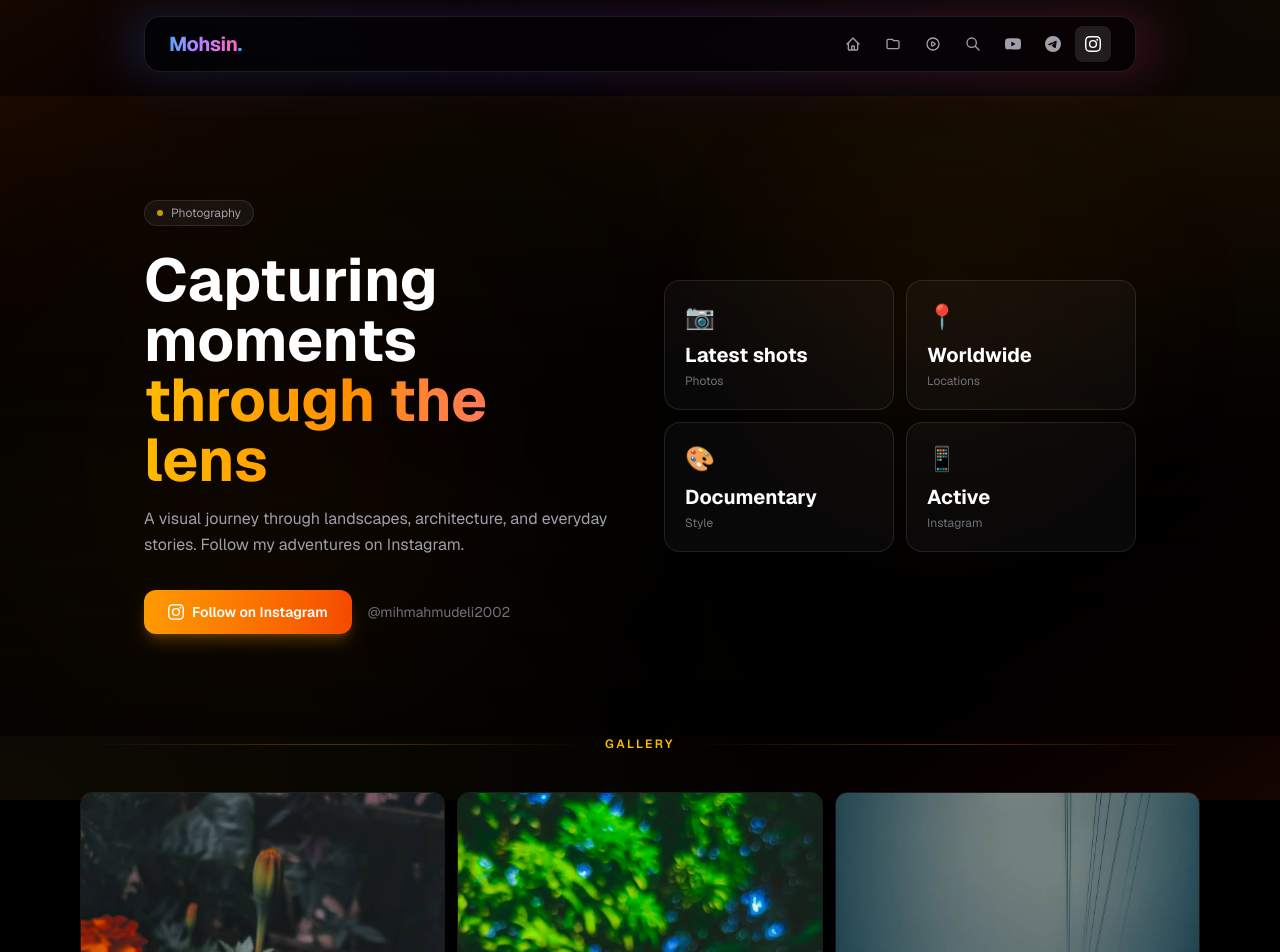
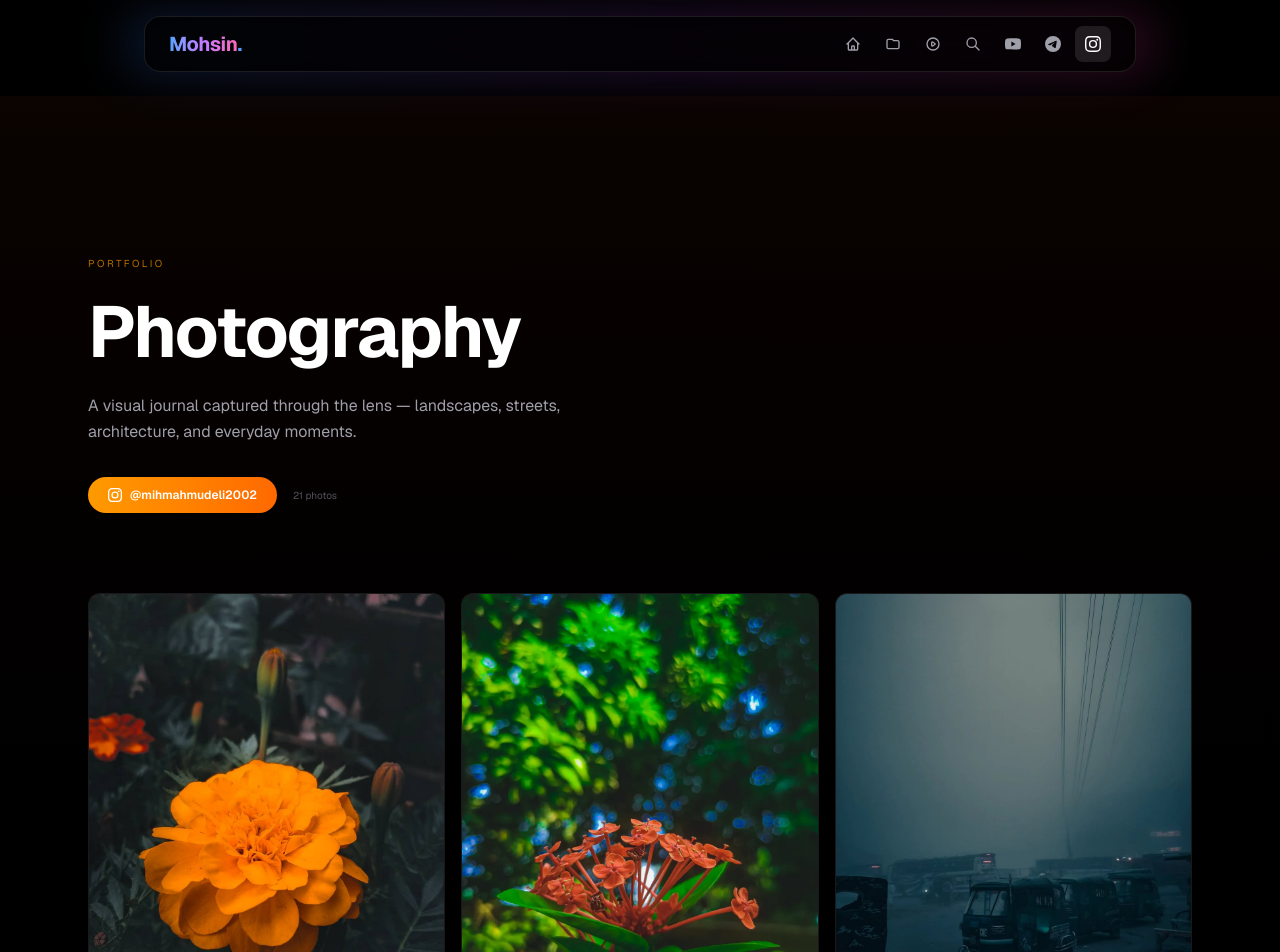
Before and after one commit to MIHMahmudEli/Mohsin-Portfolio-web, a Next.js app: page /photography in a window 1280 px wide. Shown: the top 952 px of the page. Built offline with nearby package versions, Linux system fonts and the light colour scheme.

Commit message:
Redesign photography page: clean minimal layout, elegant fade animations, full-screen lightbox

```diff
--- a/src/app/photography/page.tsx
+++ b/src/app/photography/page.tsx
@@ -1,7 +1,7 @@
 'use client';
 
-import { motion } from 'framer-motion';
-
+import { motion, AnimatePresence } from 'framer-motion';
+import { useState } from 'react';
 
 const photos = [
   'photo-1.jpg', 'photo-2.jpg', 'photo-3.jpg', 'photo-4.jpg', 'photo-5.jpg',
@@ -9,162 +9,153 @@ const photos = [
   'photo-11.jpg', 'photo-12.webp', 'photo-13.webp', 'photo-14.webp', 'photo-15.jpg',
   'photo-16.jpg', 'photo-17.jpg', 'photo-18.jpg', 'photo-19.webp', 'photo-20.jpg',
   'photo-21.jpg',
-].map((f, i) => ({ src: `/photography/${f}`, alt: `Photography ${i + 1}` }));
+].map((f, i) => ({ src: `/photography/${f}`, alt: `Photography ${i + 1}`, id: i }));
 
 const instagram = {
   handle: '@mihmahmudeli2002',
   url: 'https://www.instagram.com/mihmahmudeli2002/',
 };
 
+const ease = [0.25, 0.46, 0.45, 0.94] as const;
+
 export default function PhotographyPage() {
+  const [lightbox, setLightbox] = useState<typeof photos[0] | null>(null);
+  const idx = lightbox ? photos.findIndex(p => p.id === lightbox.id) : -1;
+
+  const open = (p: typeof photos[0]) => setLightbox(p);
+  const close = () => setLightbox(null);
+  const prev = () => idx > 0 && setLightbox(photos[idx - 1]);
+  const next = () => idx < photos.length - 1 && setLightbox(photos[idx + 1]);
+
   return (
     <>
-      <div className="fixed inset-0 bg-gradient-to-br from-amber-950/30 via-black to-orange-950/30 pointer-events-none" />
-      <div className="fixed inset-0 bg-[radial-gradient(ellipse_at_top_right,rgba(251,146,60,0.06),transparent_50%),radial-gradient(ellipse_at_bottom_left,rgba(251,191,36,0.06),transparent_50%)] pointer-events-none" />
-      <div className="relative">
-        <section className="relative min-h-[80vh] flex items-center overflow-hidden">
-          <div className="absolute inset-0 bg-gradient-to-b from-amber-500/5 via-transparent to-black/60" />
-          <div className="absolute top-20 right-48 w-72 h-72 bg-amber-500/10 rounded-full blur-[120px] animate-pulse" />
-          <div className="absolute bottom-20 left-20 w-96 h-96 bg-orange-500/8 rounded-full blur-[140px]" />
+      <div className="relative min-h-screen">
+        <div className="absolute inset-0 bg-gradient-to-b from-amber-950/15 via-black to-black pointer-events-none" />
 
-          <div className="relative z-10 max-w-5xl mx-auto px-4 w-full py-20">
-            <div className="grid lg:grid-cols-2 gap-12 items-center">
-              <motion.div initial={{ opacity: 0, x: -40 }} animate={{ opacity: 1, x: 0 }} transition={{ duration: 0.7 }}>
+        <section className="relative pt-32 pb-16 md:pt-40 md:pb-20">
+          <div className="max-w-6xl mx-auto px-6">
             <motion.div
-                  initial={{ opacity: 0, y: -10 }}
+              initial={{ opacity: 0, y: 24 }}
               animate={{ opacity: 1, y: 0 }}
-                  transition={{ delay: 0.1 }}
-                  className="inline-flex items-center gap-2 px-3 py-1 rounded-full bg-white/5 border border-white/10 text-xs text-zinc-400 mb-6"
+              transition={{ duration: 0.7, ease }}
+              className="max-w-2xl"
             >
-                  <span className="w-1.5 h-1.5 rounded-full bg-amber-400 animate-pulse" />
+              <span className="text-[10px] tracking-[0.25em] text-amber-500/70 uppercase mb-4 block">Portfolio</span>
+              <h1 className="text-5xl md:text-7xl font-bold text-white mb-4 leading-tight tracking-tight">
                 Photography
-                </motion.div>
-
-                <h1 className="text-4xl md:text-6xl font-bold text-white mb-4">
-                  Capturing moments
-                  <span className="block bg-gradient-to-r from-amber-400 via-orange-400 to-rose-400 bg-clip-text text-transparent">
-                    through the lens
-                  </span>
               </h1>
-
-                <p className="text-zinc-400 text-base max-w-xl leading-relaxed mb-8">
-                  A visual journey through landscapes, architecture, and everyday stories.
-                  Follow my adventures on Instagram.
+              <p className="text-zinc-400 text-base leading-relaxed max-w-lg">
+                A visual journal captured through the lens — landscapes, streets, architecture, and everyday moments.
               </p>
-
-                <div className="flex items-center gap-4 flex-wrap">
-                  <motion.a
-                    href={instagram.url}
-                    target="_blank"
-                    rel="noopener noreferrer"
-                    whileHover={{ scale: 1.03 }}
-                    whileTap={{ scale: 0.97 }}
-                    className="inline-flex items-center gap-2 px-6 py-3 rounded-xl bg-gradient-to-r from-amber-500 to-orange-600 hover:from-amber-400 hover:to-orange-500 text-white text-sm font-semibold transition-all shadow-lg shadow-amber-500/25"
-                  >
-                    <svg className="w-4 h-4" viewBox="0 0 24 24" fill="currentColor"><path d="M12 2.163c3.204 0 3.584.012 4.85.07 3.252.148 4.771 1.691 4.919 4.919.058 1.265.069 1.645.069 4.849 0 3.205-.012 3.584-.069 4.849-.149 3.225-1.664 4.771-4.919 4.919-1.266.058-1.644.07-4.85.07-3.204 0-3.584-.012-4.849-.07-3.26-.149-4.771-1.699-4.919-4.92-.058-1.265-.07-1.644-.07-4.849 0-3.204.013-3.583.07-4.849.149-3.227 1.664-4.771 4.919-4.919 1.266-.057 1.645-.069 4.849-.069zM12 0C8.741 0 8.333.014 7.053.072 2.695.272.273 2.69.073 7.052.014 8.333 0 8.741 0 12c0 3.259.014 3.668.072 4.948.2 4.358 2.618 6.78 6.98 6.98C8.333 23.986 8.741 24 12 24c3.259 0 3.668-.014 4.948-.072 4.354-.2 6.782-2.618 6.979-6.98.059-1.28.073-1.689.073-4.948 0-3.259-.014-3.667-.072-4.947-.196-4.354-2.617-6.78-6.979-6.98C15.668.014 15.259 0 12 0zm0 5.838a6.162 6.162 0 100 12.324 6.162 6.162 0 000-12.324zM12 16a4 4 0 110-8 4 4 0 010 8zm6.406-11.845a1.44 1.44 0 100 2.881 1.44 1.44 0 000-2.881z" /></svg>
-                    Follow on Instagram
-                  </motion.a>
-                  <span className="text-sm text-zinc-500">{instagram.handle}</span>
-                </div>
             </motion.div>
 
             <motion.div
-                initial={{ opacity: 0, x: 40 }}
-                animate={{ opacity: 1, x: 0 }}
-                transition={{ duration: 0.7, delay: 0.2 }}
-                className="relative"
+              initial={{ opacity: 0, y: 16 }}
+              animate={{ opacity: 1, y: 0 }}
+              transition={{ duration: 0.6, delay: 0.2, ease }}
+              className="flex items-center gap-4 mt-8"
             >
-                <div className="grid grid-cols-2 gap-3">
-                  {[
-                    { icon: '📷', label: 'Photos', value: 'Latest shots' },
-                    { icon: '📍', label: 'Locations', value: 'Worldwide' },
-                    { icon: '🎨', label: 'Style', value: 'Documentary' },
-                    { icon: '📱', label: 'Instagram', value: 'Active' },
-                  ].map((stat, i) => (
-                    <motion.div
-                      key={stat.label}
-                      initial={{ opacity: 0, y: 20 }}
-                      animate={{ opacity: 1, y: 0 }}
-                      transition={{ delay: 0.3 + i * 0.08 }}
-                      className="relative rounded-2xl border border-white/10 bg-white/[0.03] p-5 group hover:border-amber-500/20 transition-all overflow-hidden"
+              <a
+                href={instagram.url} target="_blank" rel="noopener noreferrer"
+                className="inline-flex items-center gap-2 px-5 py-2.5 rounded-full bg-gradient-to-r from-amber-500 to-orange-500 text-white text-xs font-semibold hover:from-amber-400 hover:to-orange-400 transition-all"
               >
-                      <div className="absolute inset-0 bg-gradient-to-br from-amber-500/5 to-transparent opacity-0 group-hover:opacity-100 transition-opacity" />
-                      <span className="relative text-2xl mb-2 block">{stat.icon}</span>
-                      <p className="relative text-xl font-bold text-white">{stat.value}</p>
-                      <p className="relative text-xs text-zinc-500 mt-1">{stat.label}</p>
+                <svg className="w-3.5 h-3.5" viewBox="0 0 24 24" fill="currentColor"><path d="M12 2.163c3.204 0 3.584.012 4.85.07 3.252.148 4.771 1.691 4.919 4.919.058 1.265.069 1.645.069 4.849 0 3.205-.012 3.584-.069 4.849-.149 3.225-1.664 4.771-4.919 4.919-1.266.058-1.644.07-4.85.07-3.204 0-3.584-.012-4.849-.07-3.26-.149-4.771-1.699-4.919-4.92-.058-1.265-.07-1.644-.07-4.849 0-3.204.013-3.583.07-4.849.149-3.227 1.664-4.771 4.919-4.919 1.266-.057 1.645-.069 4.849-.069zM12 0C8.741 0 8.333.014 7.053.072 2.695.272.273 2.69.073 7.052.014 8.333 0 8.741 0 12c0 3.259.014 3.668.072 4.948.2 4.358 2.618 6.78 6.98 6.98C8.333 23.986 8.741 24 12 24c3.259 0 3.668-.014 4.948-.072 4.354-.2 6.782-2.618 6.979-6.98.059-1.28.073-1.689.073-4.948 0-3.259-.014-3.667-.072-4.947-.196-4.354-2.617-6.78-6.979-6.98C15.668.014 15.259 0 12 0zm0 5.838a6.162 6.162 0 100 12.324 6.162 6.162 0 000-12.324zM12 16a4 4 0 110-8 4 4 0 010 8zm6.406-11.845a1.44 1.44 0 100 2.881 1.44 1.44 0 000-2.881z" /></svg>
+                {instagram.handle}
+              </a>
+              <span className="text-[10px] text-zinc-600">{photos.length} photos</span>
             </motion.div>
-                  ))}
-                </div>
-              </motion.div>
-            </div>
           </div>
         </section>
 
         <section className="pb-24">
-          <div className="max-w-6xl mx-auto px-4">
-            <motion.div
-              initial={{ opacity: 0 }}
-              whileInView={{ opacity: 1 }}
-              viewport={{ once: true }}
-              className="flex items-center gap-3 mb-10"
-            >
-              <div className="h-px flex-1 bg-gradient-to-r from-transparent via-amber-500/30 to-transparent" />
-              <span className="text-xs font-semibold tracking-[0.2em] text-amber-400 uppercase shrink-0">Gallery</span>
-              <div className="h-px flex-1 bg-gradient-to-r from-transparent via-amber-500/30 to-transparent" />
-            </motion.div>
-
-            <div className="columns-2 md:columns-3 gap-3 space-y-3">
+          <div className="max-w-6xl mx-auto px-6">
+            <div className="columns-2 md:columns-3 gap-4 space-y-4">
               {photos.map((photo, i) => (
-                <motion.div
-                  key={i}
-                  initial={{ opacity: 0, y: 20 }}
+                <motion.button
+                  key={photo.id}
+                  initial={{ opacity: 0, y: 16 }}
                   whileInView={{ opacity: 1, y: 0 }}
-                  viewport={{ once: true }}
-                  transition={{ delay: i * 0.03 }}
-                  className="relative group rounded-xl overflow-hidden border border-white/10 break-inside-avoid"
+                  viewport={{ once: true, margin: '-40px' }}
+                  transition={{ duration: 0.5, delay: i * 0.04, ease }}
+                  onClick={() => open(photo)}
+                  className="group relative overflow-hidden rounded-xl break-inside-avoid w-full text-left bg-zinc-900/50 border border-zinc-800/50"
                 >
                   <img
                     src={photo.src}
                     alt={photo.alt}
                     loading="lazy"
-                    className="w-full h-auto object-cover transition-all duration-500 group-hover:scale-105"
+                    className="w-full h-auto object-cover transition-all duration-700 group-hover:scale-[1.03]"
                   />
-                  <div className="absolute inset-0 bg-black/40 opacity-0 group-hover:opacity-100 transition-opacity flex items-center justify-center">
-                    <a
-                      href={instagram.url}
-                      target="_blank"
-                      rel="noopener noreferrer"
-                      className="px-4 py-2 rounded-lg bg-white/90 text-black text-xs font-medium hover:bg-white transition-all"
-                    >
-                      View on Instagram
-                    </a>
+                  <div className="absolute inset-0 bg-black/30 opacity-0 group-hover:opacity-100 transition-opacity duration-500" />
+                  <div className="absolute inset-0 flex items-center justify-center opacity-0 group-hover:opacity-100 transition-opacity duration-500">
+                    <div className="w-9 h-9 rounded-full bg-white/10 backdrop-blur-sm border border-white/20 flex items-center justify-center">
+                      <svg className="w-3.5 h-3.5 text-white" fill="none" viewBox="0 0 24 24" stroke="currentColor"><path strokeLinecap="round" strokeLinejoin="round" strokeWidth={2} d="M21 21l-6-6m2-5a7 7 0 11-14 0 7 7 0 0114 0zM10 7v3m0 0v3m0-3h3m-3 0H7" /></svg>
                     </div>
-                </motion.div>
+                  </div>
+                </motion.button>
               ))}
             </div>
-
-            <motion.div
-              initial={{ opacity: 0, y: 20 }}
-              whileInView={{ opacity: 1, y: 0 }}
-              viewport={{ once: true }}
-              className="mt-12 text-center"
-            >
-              <motion.a
-                href={instagram.url}
-                target="_blank"
-                rel="noopener noreferrer"
-                whileHover={{ scale: 1.03 }}
-                whileTap={{ scale: 0.97 }}
-                className="inline-flex items-center gap-2 px-8 py-3.5 rounded-xl bg-gradient-to-r from-amber-500 to-orange-600 hover:from-amber-400 hover:to-orange-500 text-white text-sm font-semibold transition-all shadow-lg shadow-amber-500/25"
-              >
-                <svg className="w-4 h-4" viewBox="0 0 24 24" fill="currentColor"><path d="M12 2.163c3.204 0 3.584.012 4.85.07 3.252.148 4.771 1.691 4.919 4.919.058 1.265.069 1.645.069 4.849 0 3.205-.012 3.584-.069 4.849-.149 3.225-1.664 4.771-4.919 4.919-1.266.058-1.644.07-4.85.07-3.204 0-3.584-.012-4.849-.07-3.26-.149-4.771-1.699-4.919-4.92-.058-1.265-.07-1.644-.07-4.849 0-3.204.013-3.583.07-4.849.149-3.227 1.664-4.771 4.919-4.919 1.266-.057 1.645-.069 4.849-.069zM12 0C8.741 0 8.333.014 7.053.072 2.695.272.273 2.69.073 7.052.014 8.333 0 8.741 0 12c0 3.259.014 3.668.072 4.948.2 4.358 2.618 6.78 6.98 6.98C8.333 23.986 8.741 24 12 24c3.259 0 3.668-.014 4.948-.072 4.354-.2 6.782-2.618 6.979-6.98.059-1.28.073-1.689.073-4.948 0-3.259-.014-3.667-.072-4.947-.196-4.354-2.617-6.78-6.979-6.98C15.668.014 15.259 0 12 0zm0 5.838a6.162 6.162 0 100 12.324 6.162 6.162 0 000-12.324zM12 16a4 4 0 110-8 4 4 0 010 8zm6.406-11.845a1.44 1.44 0 100 2.881 1.44 1.44 0 000-2.881z" /></svg>
-                    See More on Instagram
-                  </motion.a>
-              <p className="text-xs text-zinc-600 mt-4">@{instagram.handle.replace('@', '')}</p>
-            </motion.div>
           </div>
         </section>
       </div>
+
+      <AnimatePresence>
+        {lightbox && (
+          <motion.div
+            initial={{ opacity: 0 }}
+            animate={{ opacity: 1 }}
+            exit={{ opacity: 0 }}
+            transition={{ duration: 0.3 }}
+            className="fixed inset-0 z-50 bg-black/95 flex items-center justify-center p-4"
+            onClick={close}
+          >
+            <motion.div
+              key={lightbox.id}
+              initial={{ opacity: 0, scale: 0.97 }}
+              animate={{ opacity: 1, scale: 1 }}
+              exit={{ opacity: 0, scale: 0.97 }}
+              transition={{ duration: 0.3, ease }}
+              className="relative w-full max-w-5xl flex items-center justify-center"
+              style={{ maxHeight: '90vh' }}
+              onClick={(e) => e.stopPropagation()}
+            >
+              <button
+                onClick={close}
+                className="absolute -top-10 right-0 text-xs text-zinc-500 hover:text-white transition-colors z-10"
+              >
+                Close
+              </button>
+
+              <img
+                src={lightbox.src}
+                alt={lightbox.alt}
+                className="max-w-full max-h-[85vh] object-contain rounded-lg"
+              />
+
+              {idx > 0 && (
+                <button
+                  onClick={prev}
+                  className="absolute left-2 top-1/2 -translate-y-1/2 w-9 h-9 rounded-full bg-black/60 border border-white/10 flex items-center justify-center text-zinc-400 hover:text-white hover:bg-black/80 transition-all"
+                >
+                  <svg className="w-4 h-4" fill="none" viewBox="0 0 24 24" stroke="currentColor"><path strokeLinecap="round" strokeLinejoin="round" strokeWidth={2} d="M15 19l-7-7 7-7" /></svg>
+                </button>
+              )}
+              {idx < photos.length - 1 && (
+                <button
+                  onClick={next}
+                  className="absolute right-2 top-1/2 -translate-y-1/2 w-9 h-9 rounded-full bg-black/60 border border-white/10 flex items-center justify-center text-zinc-400 hover:text-white hover:bg-black/80 transition-all"
+                >
+                  <svg className="w-4 h-4" fill="none" viewBox="0 0 24 24" stroke="currentColor"><path strokeLinecap="round" strokeLinejoin="round" strokeWidth={2} d="M9 5l7 7-7 7" /></svg>
+                </button>
+              )}
+
+              <div className="absolute -bottom-8 left-1/2 -translate-x-1/2 text-[10px] text-zinc-600">
+                {idx + 1} / {photos.length}
+              </div>
+            </motion.div>
+          </motion.div>
+        )}
+      </AnimatePresence>
     </>
   );
 }
```
Lines whose indentation alone changed are shown as unchanged.
